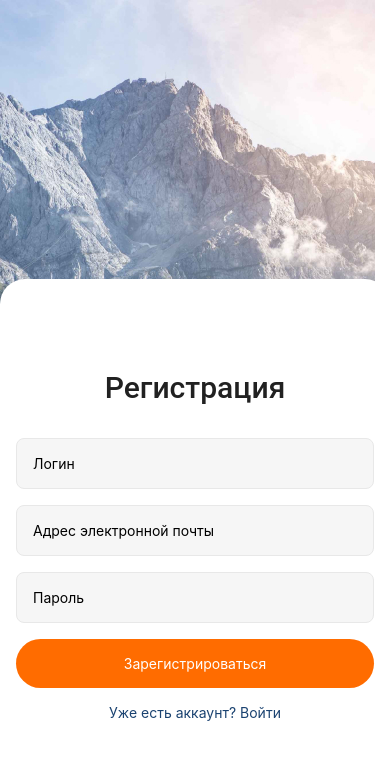
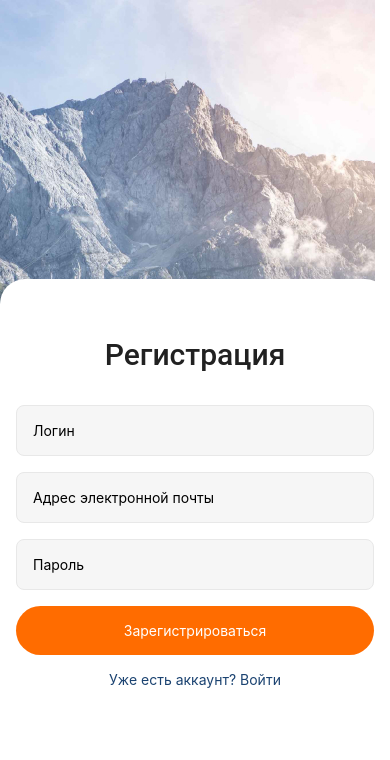
Before and after one commit to JuliaZaykaS/blog-on-react-native, a React Native app: screen / in a window 390 px wide. Shown: the top 760 px of the page. Built offline with nearby package versions, Linux system fonts and the light colour scheme.

Commit message:
work witn keyboard

```diff
--- a/App.js
+++ b/App.js
@@ -1,4 +1,3 @@
-import { StatusBar } from 'expo-status-bar';
 import { StyleSheet, Text, View, ImageBackground } from 'react-native';
 import {RegistrationScreen} from './Screens/RegistrationScreen'
 
@@ -6,9 +5,6 @@ export default function App() {
   return (
     <View style={styles.container}>
       <RegistrationScreen></RegistrationScreen>
-      {/* <ImageBackground source={require("./assets/images/photo-BG.jpg")} style={styles.background}> */}
-
-            {/* </ImageBackground> */}
 </View>
 
   );
@@ -21,10 +17,4 @@ const styles = StyleSheet.create({
     // alignItems: 'center',
     // justifyContent: 'center',
   },
-  background:{
-    flex: 1,
-    // resizeMode: 'cover',
-    justifyContent: 'center'
-
-},
 });
--- a/Screens/RegistrationScreen.js
+++ b/Screens/RegistrationScreen.js
@@ -10,7 +10,7 @@ const image = require('../assets/images/photo.jpg')
 export const RegistrationScreen = () => {
     return (
             <Background image={image}>
-                <RegistrationForm style={styles.form}></RegistrationForm>
+                <RegistrationForm ></RegistrationForm>
 
             </Background>
 
@@ -18,11 +18,11 @@ export const RegistrationScreen = () => {
 }
 
 const styles = StyleSheet.create({
-    form:{
-        marginTop: 263,
+    // form:{
+        // marginTop: 263,
 
 
 
-    }
+    // }
 
 })
--- a/components/RegistrationForm/RegistrationForm.js
+++ b/components/RegistrationForm/RegistrationForm.js
@@ -1,37 +1,57 @@
-import React from "react";
-import { View, TextInput, StyleSheet, Text, Button, TouchableOpacity } from "react-native";
+import React, { useState } from "react";
+import {
+  View,
+  TextInput,
+  StyleSheet,
+  Text,
+  TouchableOpacity,
+  KeyboardAvoidingView,
+  Platform,
+} from "react-native";
+import { Title } from "../Title/Title";
 
-export const RegistrationForm = ({ className }) => {
+export const RegistrationForm = () => {
+  const [isShowKeyboard, setIsShowKeyboard] = useState(false);
   return (
-    // <View style={`${styles.container} ${className}`}>
     <View style={styles.container}>
-      <View style={styles.form}>
-        <Text style={styles.title}>Регистрация</Text>
-        <TextInput placeholder="Логин" style={styles.input} />
-        <TextInput placeholder="Адрес электронной почты" style={styles.input} />
+      <KeyboardAvoidingView
+        behavior={Platform.OS === "ios" ? "padding" : "height"}
+      >
+        <View style={{...styles.form, marginBottom: isShowKeyboard ? 32 : 66}}>
+          <Title title={"Регистрация"}></Title>
+          <TextInput
+            placeholder="Логин"
+            style={styles.input}
+            onFocus={() => {
+              setIsShowKeyboard(true);
+            }}
+          />
+          <TextInput
+            placeholder="Адрес электронной почты"
+            style={styles.input}
+            onFocus={() => {
+              setIsShowKeyboard(true);
+            }}
+          />
           <TextInput
             placeholder="Пароль"
             style={styles.input}
             secureTextEntry={true}
+            onFocus={() => {
+              setIsShowKeyboard(true);
+            }}
           />
-
-        <TouchableOpacity style={[styles.button, styles.btnSignup ]} activeOpacity={0.7}>
+          <TouchableOpacity
+            style={[styles.button, styles.btnSignup]}
+            activeOpacity={0.7}
+          >
             <Text style={styles.btnSignupText}>Зарегистрироваться</Text>
-
           </TouchableOpacity>
-        {/* <Button title="Зарегистрироваться" style={styles.button} color="#FF6C00"/> */}
-        {/* <Button title="Уже есть аккаунт? Войти" color='transparent'/> */}
           <TouchableOpacity style={styles.button}>
             <Text style={styles.btnLoginText}>Уже есть аккаунт? Войти</Text>
-
           </TouchableOpacity>
-        {/* <Button
-  onPress={onPressLearnMore}
-  title="Learn More"
-  color="#841584"
-  accessibilityLabel="Learn more about this purple button"
-/> */}
         </View>
+      </KeyboardAvoidingView>
     </View>
   );
 };
@@ -51,20 +71,7 @@ const styles = StyleSheet.create({
   form: {
     marginHorizontal: 16,
   },
-  title: {
-    fontFamily: "Roboto",
-    fontStyle: "normal",
-    fontWeight: "500",
-    fontSize: 30,
-    lineHeight: 35,
-    textAlign: "center",
-    // letterSpacing: '0.01em',
-    color: "#212121",
-    marginBottom: 33,
-  },
   input: {
-    // minWidth: 320,
-    // maxWidth: 343,
     backgroundColor: "#F6F6F6",
     borderWidth: 1,
     borderColor: "#E8E8E8",
@@ -72,31 +79,20 @@ const styles = StyleSheet.create({
     borderRadius: 8,
     marginBottom: 16,
     padding: 16,
-    // marginHorizontal: 16,
   },
-  button:{
+  button: {
     borderRadius: 100,
     padding: 16,
-    justifyContent:'center',
-    alignItems:'center',
-
-
+    justifyContent: "center",
+    alignItems: "center",
   },
-  btnSignup:{
-    backgroundColor:"#FF6C00",
-
+  btnSignup: {
+    backgroundColor: "#FF6C00",
   },
-  btnSignupText:{
-    color: '#FFFFFF',
-    // textAlign: 'center',
+  btnSignupText: {
+    color: "#FFFFFF",
   },
-  btnLoginText:{
-    // textAlign: 'center',
-    color: '#1B4371',
-
-  }
-  // btnSignup:{
-  //   backgroundColor:"#FF6C00"
-
-  // }
+  btnLoginText: {
+    color: "#1B4371",
+  },
 });
--- /dev/null
+++ b/components/Title/Title.js
@@ -0,0 +1,25 @@
+import React from 'react'
+import { Text, StyleSheet } from "react-native";
+
+export const Title = ({title}) => {
+    return (
+        <Text style={styles.title}>
+            {title}
+        </Text>
+    )
+}
+
+const styles=StyleSheet.create({
+    title:{
+            fontFamily: "Roboto",
+            fontStyle: "normal",
+            fontWeight: "500",
+            fontSize: 30,
+            lineHeight: 35,
+            textAlign: "center",
+            // letterSpacing: '0.01em',
+            color: "#212121",
+            marginBottom: 33,
+
+    }
+})
```
Lines whose indentation alone changed are shown as unchanged.
